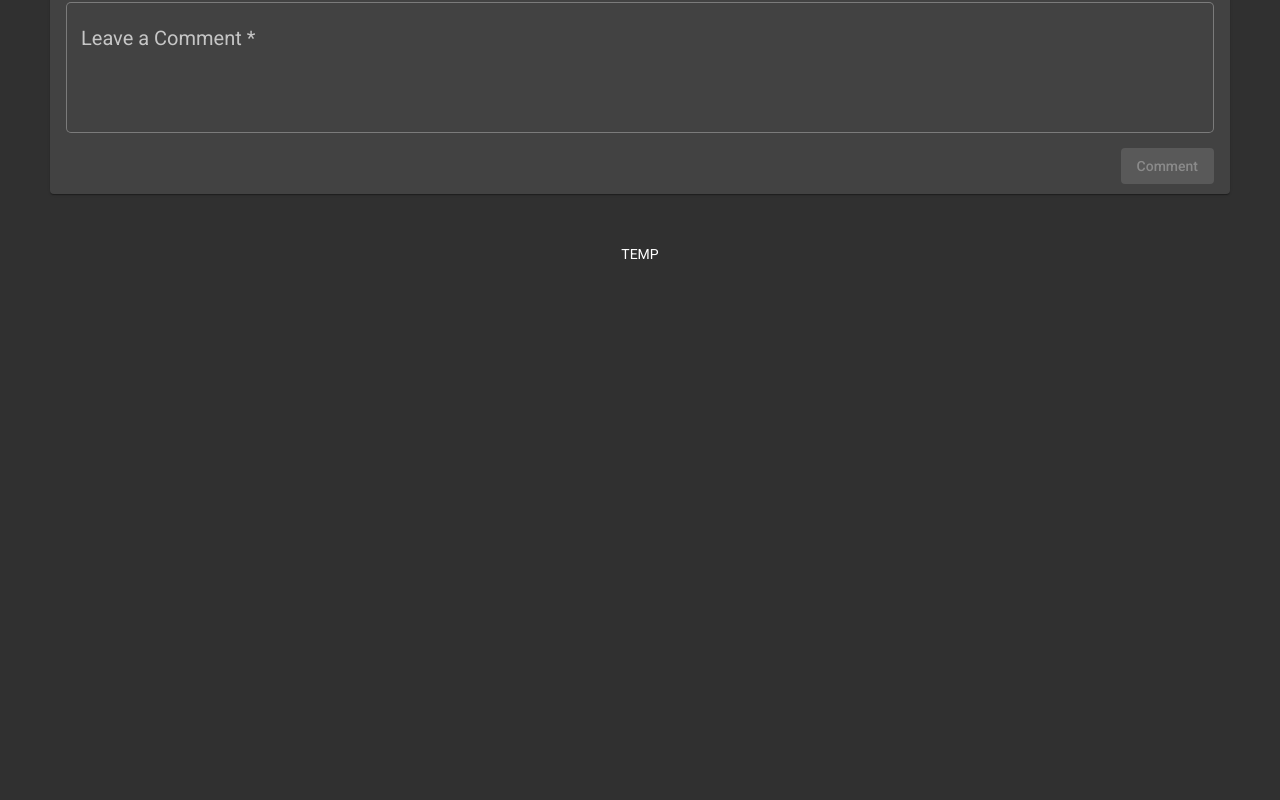
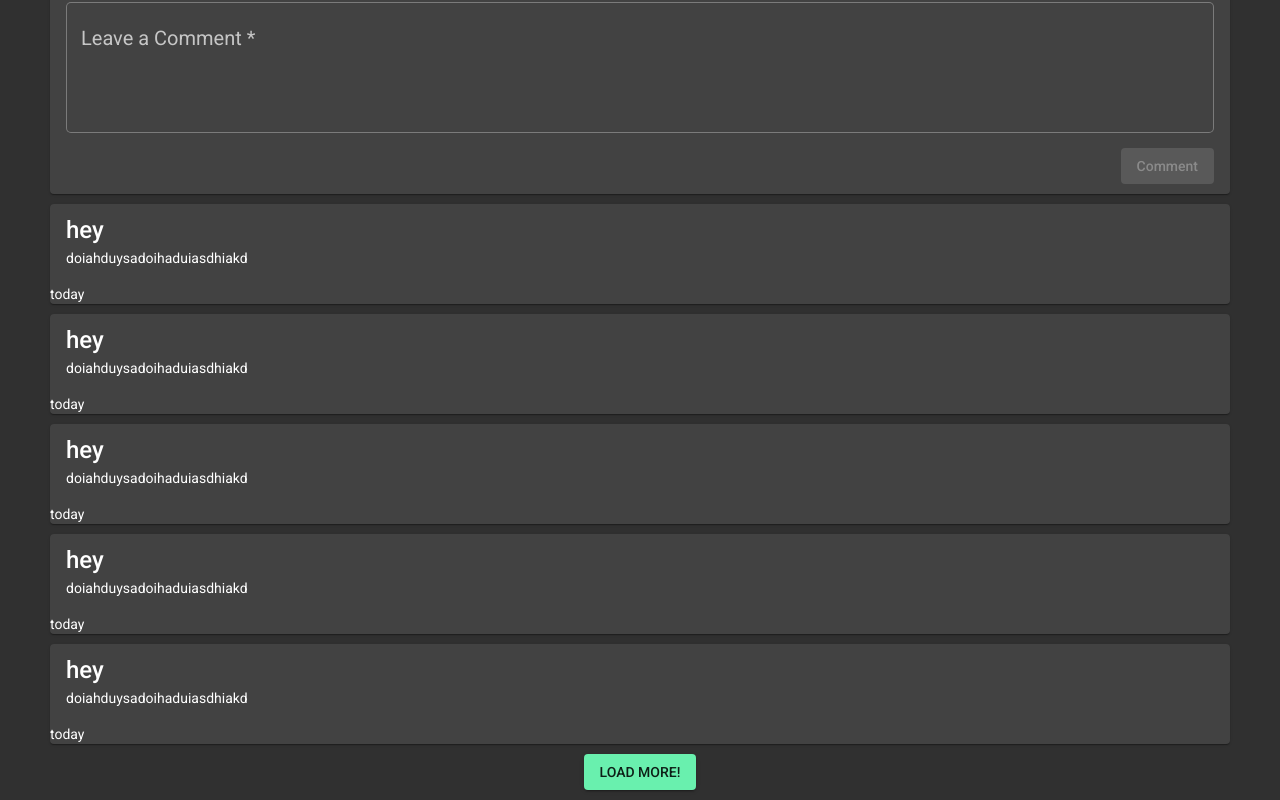
Before and after one commit to niqzart/djangularity, an Angular app in the folder client/: page /articles/1 in a window 1280 px wide. Shown: the part 441-1241 px from the top of the page. Before the commit the page ends 800 px from the top, so only its background shows below. Built offline with nearby package versions, Linux system fonts and the light colour scheme.

Commit message:
feat(client): comment list in article-details

```diff
--- a/client/src/app/article-detail/article-detail.component.css
+++ b/client/src/app/article-detail/article-detail.component.css
@@ -2,13 +2,13 @@ mat-card {
   margin: 10px;
 }
 
-mat-card-title {
+#article mat-card-title {
   text-align: center;
   font-size: 60px;
   line-height: 50px;
 }
 
-mat-card-content {
+#article mat-card-content {
   text-align: justify;
   font-size: large;
   line-height: 30px;
@@ -42,3 +42,8 @@ mat-form-field {
 ::ng-deep .mat-form-field-wrapper{
   padding: 0;
 }
+
+#next {
+  text-align: center;
+  padding-bottom: 10px;
+}
--- a/client/src/app/article-detail/article-detail.component.html
+++ b/client/src/app/article-detail/article-detail.component.html
@@ -29,8 +29,20 @@
   </mat-card-footer>
 </mat-card>
 
-<mat-grid-list cols=1 rowHeight="100px">
-  <mat-grid-tile>
-    TEMP
-  </mat-grid-tile>
-</mat-grid-list>
+<mat-card *ngFor="let comment of comments" class="comment">
+  <mat-card-title>
+    {{comment.username}}
+  </mat-card-title>
+  <mat-card-content>
+    {{comment.content}}
+  </mat-card-content>
+  <mat-card-footer>
+    {{comment.updated}}
+  </mat-card-footer>
+</mat-card>
+
+<div id="next">
+  <button mat-raised-button color="accent">
+    LOAD MORE!
+  </button>
+</div>
--- a/client/src/app/article-detail/article-detail.component.ts
+++ b/client/src/app/article-detail/article-detail.component.ts
@@ -2,7 +2,7 @@ import { Component, OnInit } from "@angular/core"
 import { FormControl, FormGroup, Validators } from "@angular/forms"
 import { ActivatedRoute } from "@angular/router"
 
-import { Article } from "../../data/articles"
+import { Article, Comment } from "../../data/articles"
 
 @Component({
   selector: "app-article-detail",
@@ -18,14 +18,36 @@ export class ArticleDetailComponent implements OnInit {
     content: new FormControl("", [Validators.required, Validators.minLength(10)]),
   }, { updateOn: "submit" })
 
+  comments: Comment[] = []
+  hasNext: boolean = true
+  offset: number = 0
+  limit: number = 20  // const
+
+  fetchComments(): void {
+    this.comments.push(...[
+      { id: 1, username: "hey", content: "doiahduysadoihaduiasdhiakd", created: "today", updated: "today" },
+      { id: 1, username: "hey", content: "doiahduysadoihaduiasdhiakd", created: "today", updated: "today" },
+      { id: 1, username: "hey", content: "doiahduysadoihaduiasdhiakd", created: "today", updated: "today" },
+      { id: 1, username: "hey", content: "doiahduysadoihaduiasdhiakd", created: "today", updated: "today" },
+      { id: 1, username: "hey", content: "doiahduysadoihaduiasdhiakd", created: "today", updated: "today" },
+    ])  // request
+    this.offset = this.comments.length
+    this.hasNext = true  // request
+  }
+
   constructor(private route: ActivatedRoute) { }
 
   ngOnInit(): void {
+    this.fetchComments()
+
     const tmp = this.route.snapshot.paramMap.get("id")?.toString()
     this.article.title = tmp ? tmp : "1"
   }
 
   comment(): void {
+    // send
 
+    this.offset = 0
+    this.fetchComments()
   }
 }
```
